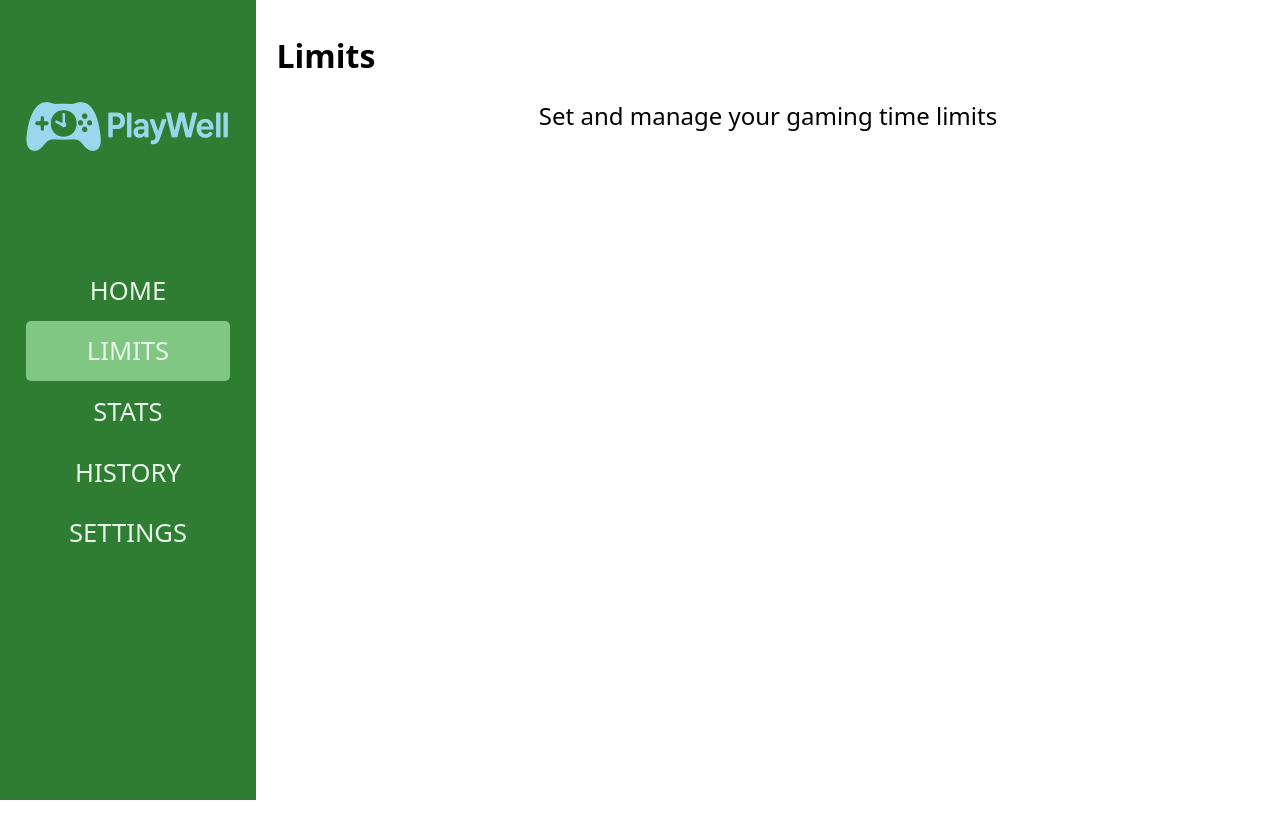
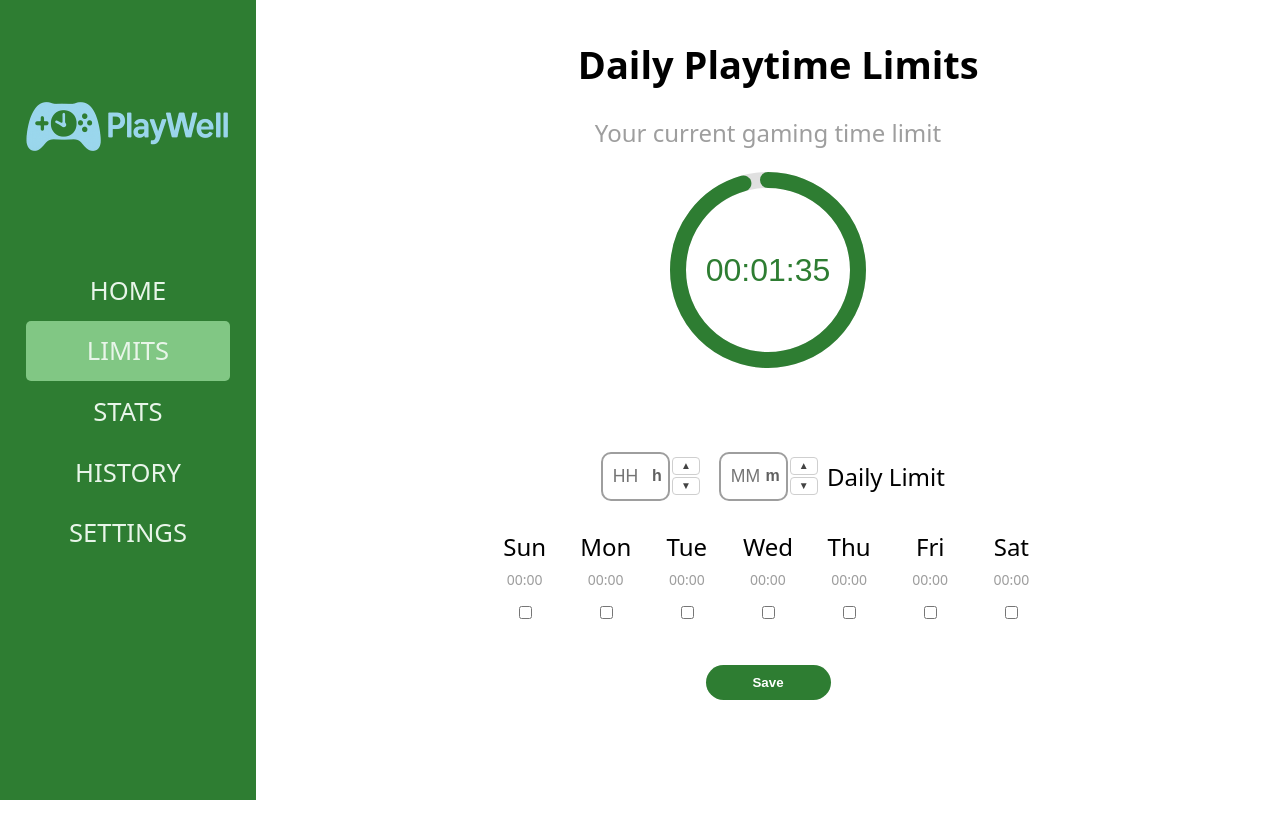
Before and after one commit to Sepzie/PlayWell, a React (Vite) app: page /limits in a window 1280 px wide. Before the commit the page ends 813 px from the top, so only its background shows below. Built offline with nearby package versions, Linux system fonts and the light colour scheme.

Commit message:
Implemented front end for the limits page

```diff
--- /dev/null
+++ b/src/components/Checkbox.jsx
@@ -0,0 +1,25 @@
+import React, { useState } from 'react';
+import '/src/css/Checkbox.css';
+
+function Checkbox({ label }) {
+    const [isChecked, setIsChecked] = useState(false);
+
+    const handleChange = () => {
+        setIsChecked(!isChecked);
+    };
+
+    return (
+        <label className="checkbox-container">
+            <p>{label}</p>
+            <p className='current-limit'>00:00</p>
+            <input
+                type="checkbox"
+                checked={isChecked}
+                onChange={handleChange}
+                className="visually-hidden"
+            />
+        </label>
+    );
+}
+
+export default Checkbox;
--- a/src/components/CircleTimer.jsx
+++ b/src/components/CircleTimer.jsx
@@ -1,4 +1,5 @@
 import React, { useState, useEffect } from 'react';
+import '/src/css/CircleTimer.css';
 
 const CircleTimer = ({ durationInSeconds, resetKey }) => {
     const [timeLeft, setTimeLeft] = useState(durationInSeconds);
--- /dev/null
+++ b/src/components/TimeInput.jsx
@@ -0,0 +1,76 @@
+import React, { useState } from 'react';
+import '/src/css/TimeInput.css';
+
+function TimeInput() {
+  const [hours, setHours] = useState('');
+  const [minutes, setMinutes] = useState('');
+
+  const handleHoursChange = (event) => {
+    const value = event.target.value;
+    if (value === '' || (parseInt(value) >= 0 && parseInt(value) <= 23)) {
+      setHours(value);
+    }
+  };
+
+  const handleMinutesChange = (event) => {
+    const value = event.target.value;
+    if (value === '' || (parseInt(value) >= 0 && parseInt(value) <= 59)) {
+      setMinutes(value);
+    }
+  };
+
+  return (
+    <div className="time-input-container">
+      <label>
+        <div className="input-with-unit">
+          <input
+            type="number"
+            value={hours}
+            onChange={handleHoursChange}
+            min="0"
+            max="23"
+            placeholder="HH"
+          />
+          <span className="unit">h</span>
+          <div className="spinner">
+            <button type="button" className="spin up" onClick={() => setHours(prev => {
+              const next = Math.min(24, (prev === '' ? 0 : Number(prev)) + 1);
+              return String(next);
+            })} aria-label="Increase hours">▲</button>
+            <button type="button" className="spin down" onClick={() => setHours(prev => {
+              const next = Math.max(0, (prev === '' ? 0 : Number(prev)) - 1);
+              return String(next);
+            })} aria-label="Decrease hours">▼</button>
+          </div>
+        </div>
+      </label>
+      <label>
+        <div className="input-with-unit">
+          <input
+            type="number"
+            value={minutes}
+            onChange={handleMinutesChange}
+            min="0"
+            max="59"
+            placeholder="MM"
+          />
+          <span className="unit">m</span>
+          <div className="spinner">
+            <button type="button" className="spin up" onClick={() => setMinutes(prev => {
+              const next = Math.min(59, (prev === '' ? 0 : Number(prev)) + 1);
+              return String(next);
+            })} aria-label="Increase minutes">▲</button>
+            <button type="button" className="spin down" onClick={() => setMinutes(prev => {
+              const next = Math.max(0, (prev === '' ? 0 : Number(prev)) - 1);
+              return String(next);
+            })} aria-label="Decrease minutes">▼</button>
+          </div>
+        </div>
+      </label>
+      <p>Daily Limit</p>
+      {/* <p>Selected Time: {hours.padStart(2, '0')}:{minutes.padStart(2, '0')}</p> */}
+    </div>
+  );
+}
+
+export default TimeInput;
--- /dev/null
+++ b/src/css/Checkbox.css
@@ -0,0 +1,16 @@
+.checkbox-container{
+    display: grid;
+    grid-template-rows: repeat(3, 1fr);
+    justify-items: center;
+    align-items: center;
+    place-items: center;
+}
+
+.checkbox-container  input {
+    accent-color: #2E7D32;
+}
+
+.current-limit {
+    color: #9E9E9E;
+    font-size: 14px;
+}
--- /dev/null
+++ b/src/css/CircleTimer.css
@@ -0,0 +1,40 @@
+.circle-timer-container {
+    position: relative;
+    width: 200px;
+    height: 200px;
+    display: flex;
+    justify-content: center;
+    align-items: center;
+    grid-area: 2 / 2 / 5 / 8;
+}
+
+.circle-timer-svg {
+    position: absolute;
+    top: 0;
+    left: 0;
+    width: 100%;
+    height: 100%;
+    transform: rotate(-90deg);
+}
+
+.circle-timer-background {
+    fill: none;
+    stroke: #e0e0e0;
+    stroke-width: 8px;
+}
+
+.circle-timer-progress {
+    fill: none;
+    stroke: #2E7D32;
+    stroke-width: 8px;
+    stroke-linecap: round;
+    transition: stroke-dashoffset 1s linear;
+}
+
+.circle-timer-text {
+    position: relative;
+    font-size: 2em;
+    font-weight: lighter;
+    color: #2E7D32;
+    user-select: none;
+}
--- /dev/null
+++ b/src/css/Limits.css
@@ -0,0 +1,72 @@
+body {
+    font-family: sans-serif;
+    margin: 0;
+    padding: 0;
+    background-color: rgba(0, 0, 0, 0);
+}
+
+.main-container {
+    width: 100%;
+    height: 100%;
+    margin: 0;
+    background-color: white;
+    border-radius: 20px;
+
+    display: grid;
+    grid-template-columns: repeat(8, 1fr);
+    grid-template-rows: repeat(8, 1fr);
+    justify-items: center;
+    align-items: center;
+    place-items: center;
+}
+
+.title {
+    width: 100%;
+    text-align: center;
+    padding: 20px;
+    user-select: none;
+    grid-area: 1 / 1 / 2 / 9;
+}
+
+.title h1 {
+    margin: 0;
+    font-size: 38px;
+}
+
+.text {
+    padding-bottom: 70px;
+    color: #9E9E9E;
+    grid-area: 2 / 3 / 3 / 7;
+}
+
+.save-button-container {
+    text-align: center;
+    grid-area: 7 / 1 / 8 / 9;
+}
+
+.timer-button {
+    color: white;
+    font-weight: bold;
+    width: 125px;
+    background-color: #2E7D32;
+    border: none;
+    border-radius: 20px;
+    padding: 10px 20px;
+    cursor: pointer;
+}
+
+.time-input-container {
+    grid-area: 5 / 1 / 6 / 9;
+}
+
+.limits-row {
+    display: grid;
+    grid-template-columns: repeat(7, 1fr);
+    text-align: center;
+    gap: 30px;
+    grid-area: 6 / 1 / 7 / 9;
+}
+
+.limits-row p {
+    font-weight: 500;
+}
--- /dev/null
+++ b/src/css/TimeInput.css
@@ -0,0 +1,71 @@
+.time-input-container {
+    text-align: center;
+    grid-area: 5 / 1 / 6 / 9;
+    display: grid;
+    grid-template-columns: repeat(3, 1fr);
+    gap: auto;
+    align-items: center;
+    font-weight: 500;
+}
+
+.time-input-container input {
+    width: 45px;
+    height: 25px;
+    padding: 10px;
+    font-size: 1.1em;
+    border: 2px solid #9E9E9E;
+    border-radius: 10px;
+}
+
+.input-with-unit {
+    position: relative;
+    display: inline-block;
+    left: -12.5%;
+}
+
+.input-with-unit input {
+    padding-right: 10px;
+}
+
+.input-with-unit .unit {
+    position: absolute;
+    right: 8px;
+    top: 50%;
+    transform: translateY(-50%);
+    pointer-events: none;
+    color: #616161;
+    font-weight: 600;
+}
+
+input[type=number]::-webkit-outer-spin-button,
+input[type=number]::-webkit-inner-spin-button {
+    -webkit-appearance: none;
+    margin: 0;
+}
+
+.input-with-unit .spinner {
+    position: absolute;
+    right: -30px;
+    top: 50%;
+    transform: translateY(-50%);
+    display: flex;
+    flex-direction: column;
+    gap: 2px;
+}
+
+.input-with-unit .spin {
+    background: transparent;
+    border: 1px solid #cfcfcf;
+    width: 28px;
+    height: 18px;
+    padding: 0;
+    line-height: 12px;
+    font-size: 10px;
+    color: #424242;
+    cursor: pointer;
+    border-radius: 4px;
+}
+
+.input-with-unit .spin:active {
+    background: #f0f0f0;
+}
--- a/src/pages/Limits.jsx
+++ b/src/pages/Limits.jsx
@@ -1,10 +1,35 @@
 import React from 'react';
+import "/src/css/Limits.css";
+import CircleTimer from '/src/components/CircleTimer.jsx';
+import TimeInput from '/src/components/TimeInput.jsx';
+import Checkbox from '/src/components/Checkbox.jsx';
 
 function Limits() {
   return (
-    <div className="page">
-      <h1>Limits</h1>
-      <p>Set and manage your gaming time limits</p>
+    <div className="main-container">
+      <div className="title">
+        <h1>Daily Playtime Limits</h1>
+      </div>
+      <p className="text">Your current gaming time limit</p>
+      <CircleTimer durationInSeconds={100} />
+      <TimeInput />
+      <div className="limits-row">
+        <Checkbox label="Sun" />
+        <Checkbox label="Mon" />
+        <Checkbox label="Tue" />
+        <Checkbox label="Wed" />
+        <Checkbox label="Thu" />
+        <Checkbox label="Fri" />
+        <Checkbox label="Sat" />
+      </div>
+      <div className="save-button-container">
+        <button
+          className="timer-button"
+          onClick={() => {
+            window.electronAPI.openLimits();
+          }}
+        >Save</button>
+      </div>
     </div>
   );
 }
```
Also changed, not shown: src/css/Tray-menu.css (+0 -41 lines), src/Tray-menu.jsx (indentation only).
